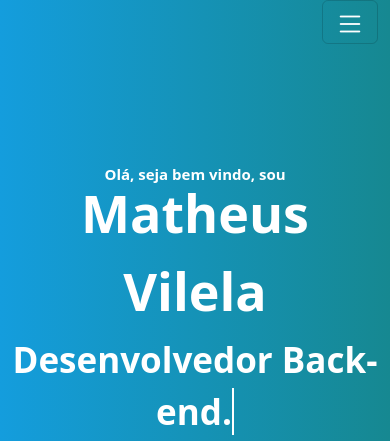
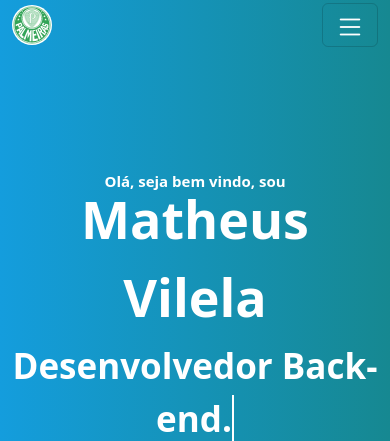
Before and after one commit to Matheusvilela1/Matheusvilela1, a PHP site: page / in a window 390 px wide. Shown: the top 441 px of the page. Run offline with PHP 8.4, Linux system fonts and the light colour scheme.

Commit message:
atualizaçao

```diff
--- a/index.html
+++ b/index.html
@@ -19,7 +19,7 @@
         <nav class="navbar navbar-expand-lg bg-body-tertiary">
             <div class="container-fluid">
                 <a class="navbar-brand" href="#">
-
+                    <img src="src/img/palmeiras.svg" class="rounded-circle" alt="">
                 </a>
                 <button class="navbar-toggler" type="button" data-bs-toggle="collapse" data-bs-target="#navbarNav" aria-controls="navbarNav" aria-expanded="false" aria-label="Toggle navigation">
           <span class="material-symbols-outlined"><i class="bi bi-list"></i></span>
--- a/src/css/style.css
+++ b/src/css/style.css
@@ -20,7 +20,6 @@ body {
 
 .navbar-brand img {
     height: 40px;
-    padding-left: 20px;
 }
 
 .navbar-nav li {
@@ -308,4 +307,5 @@ body {
     *::-webkit-scrollbar-thumb {
         background-color: #252c90;
     }
+    .navbar-brand {}
 }
```
